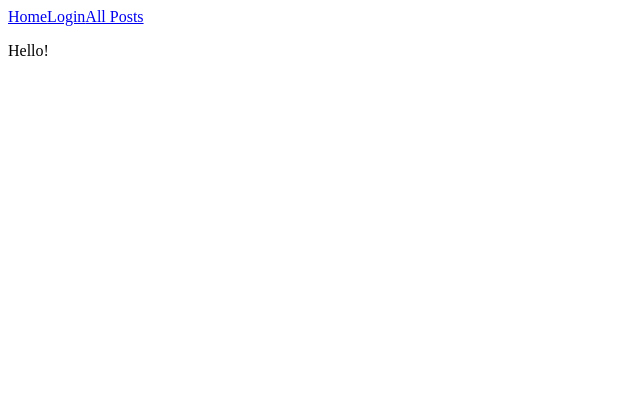
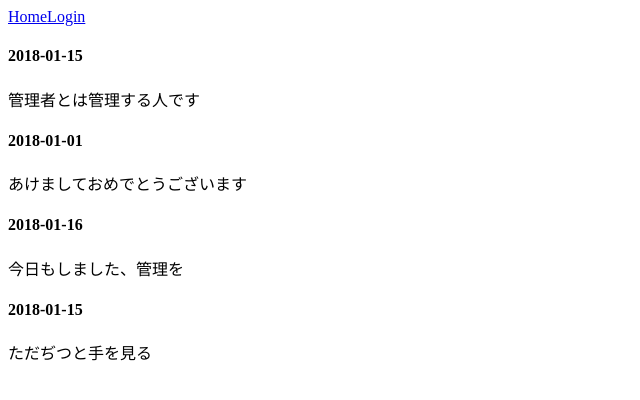
Before and after one commit to ravelll/nippue, a Vue app: page / in a window 1280 px wide. Shown: the top 400 px of the page, without its empty margins (0-640 px from the left). Built offline with nearby package versions, Linux system fonts and the light colour scheme.

Commit message:
mv all posts page to home, and rm home

```diff
--- a/src/App.vue
+++ b/src/App.vue
@@ -2,7 +2,6 @@
   <div id="app">
     <router-link to="/">Home</router-link>
     <router-link to="/login">Login</router-link>
-    <router-link to="/posts">All Posts</router-link>
     <router-view></router-view>
   </div>
 </template>
--- a/src/router/index.js
+++ b/src/router/index.js
@@ -1,6 +1,5 @@
 import Vue from 'vue'
 import VueRouter from 'vue-router'
-import Hello from '@/views/Hello.vue'
 import PostList from '@/views/PostList.vue'
 import Login from '@/views/Login.vue'
 
@@ -11,10 +10,7 @@ export default new VueRouter({
   base: '/',
   routes: [
     {
-      path: '/', component: Hello
-    },
-    {
-      path: '/posts', component: PostList
+      path: '/', component: PostList
     },
     {
       path: '/users/:id/posts', component: PostList
--- a/src/views/Hello.vue
+++ /dev/null
@@ -1,11 +0,0 @@
-<template>
-  <p>{{ text }}</p>
-</template>
-
-<script>
-export default {
-  data () {
-    return { text: 'Hello!' }
-  }
-}
-</script>
--- a/src/views/PostList.vue
+++ b/src/views/PostList.vue
@@ -25,7 +25,7 @@ export default {
       return this.$store.state.currentUser
     },
     posts () {
-      if (this.$route.path === '/posts') {
+      if (this.$route.path === '/') {
         return this.allPosts
       } else {
         return this.allPosts.filter(post => post.userid === this.currentUser.id)
```
